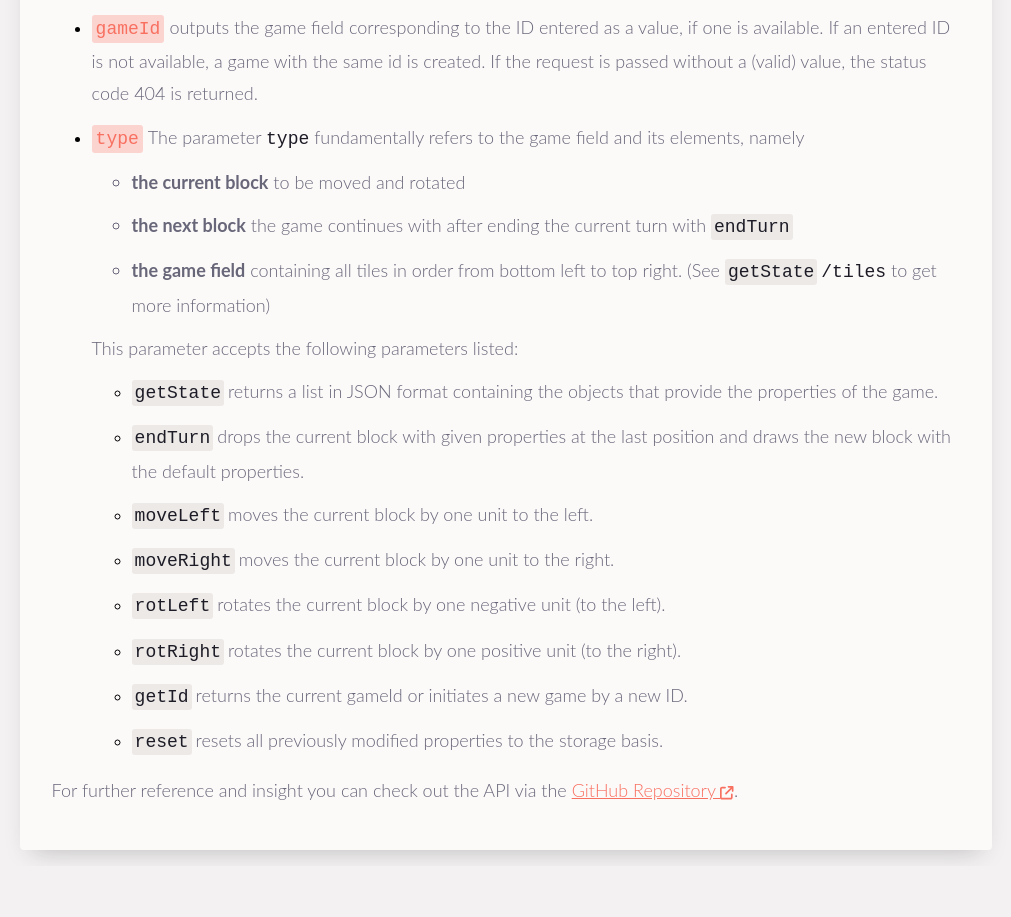
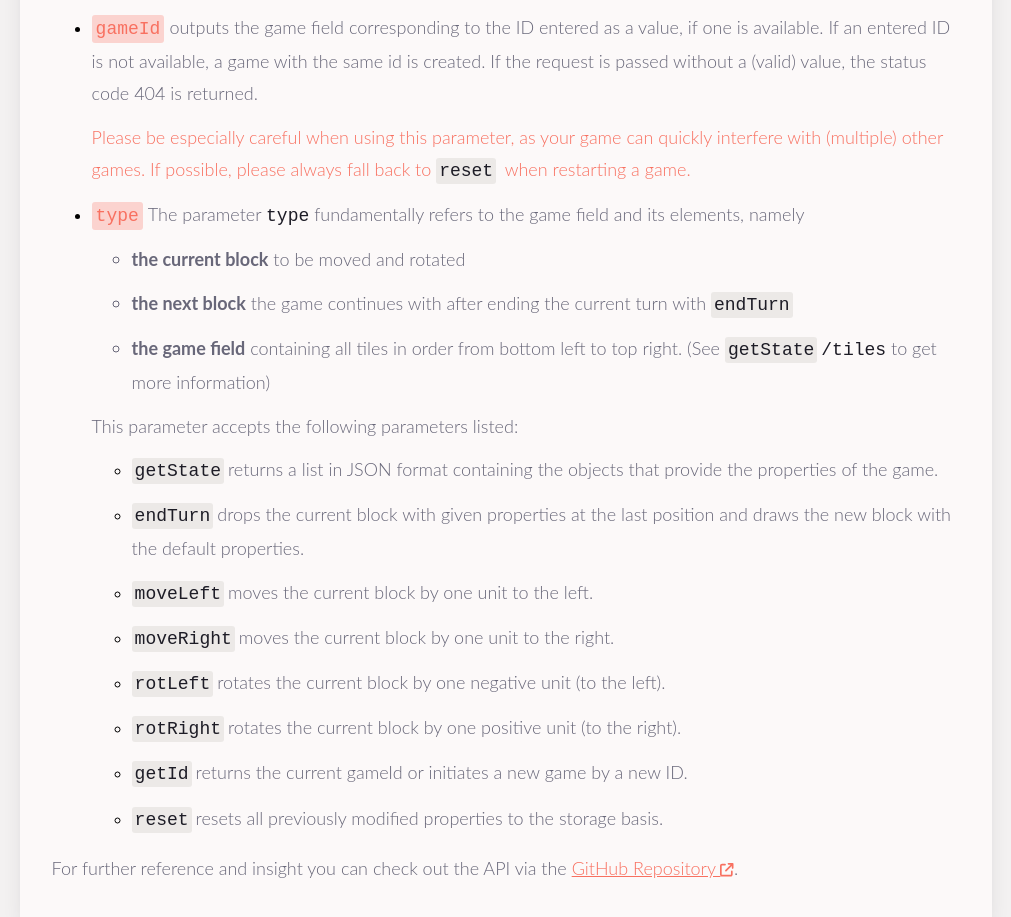
Before and after one commit to clk1006/teris, a Next.js app: page /docs/docs in a window 1280 px wide. Shown: the part 880-1797 px from the top of the page, without its empty margins (134-1145 px from the left). Before the commit the page ends 1746 px from the top, so only its background shows below. Built offline with nearby package versions, Linux system fonts and the light colour scheme.

Commit message:
added important info

```diff
--- a/pages/docs/docs.js
+++ b/pages/docs/docs.js
@@ -9,7 +9,8 @@ import {
     faCirclePlay,
     faClose,
     faCodeBranch,
-    faEllipsis, faExternalLink
+    faEllipsis, faExternalLink,
+    faMapMarkerExclamation
 } from '@fortawesome/free-solid-svg-icons';
 
 export default function Docs() {
@@ -105,6 +106,15 @@ export default function Docs() {
                                     outputs the game field corresponding to the ID entered as a value, if one is available.
                                     If an entered ID is not available, a game with the same id is created. If the
                                     request is passed without a (valid) value, the status code 404 is returned.
+                                </p>
+                                <p className="error">
+                                    <FontAwesomeIcon size="xs" icon={faMapMarkerExclamation}/>
+                                    Please be especially careful when using this parameter, as your game can quickly interfere with (multiple) other games.
+                                    If possible, please always fall back to <span className="tag" onClick={
+                                                    _ => {
+                                                        setInfoState("reset")
+                                                    }
+                                                }>reset</span> when restarting a game.
                                 </p>
                             </li>
                             <li>
```
